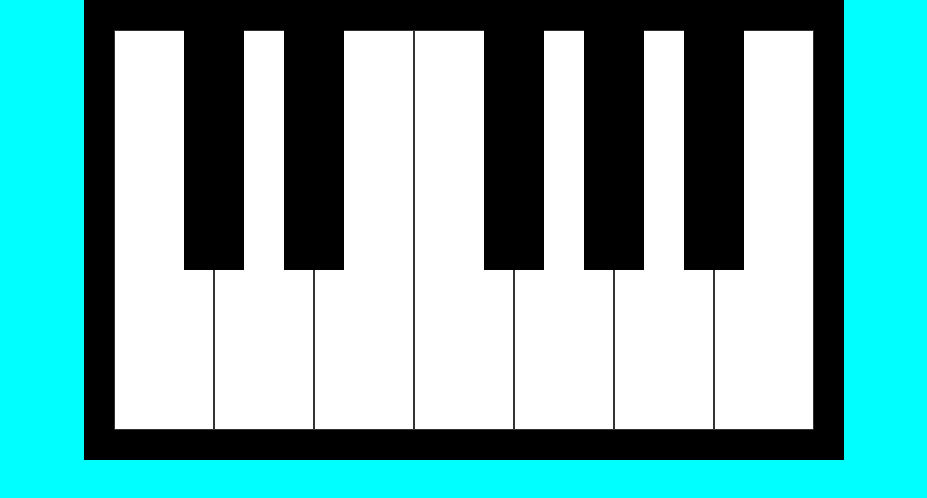
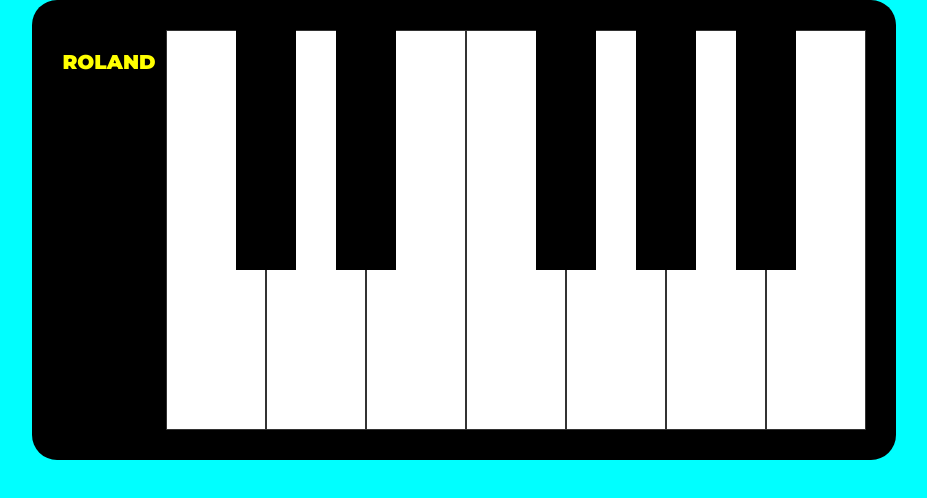
Before and after one commit to conceptdecorators/piano-javacript, a plain HTML site: page index.html in a window 1280 px wide. Shown: the whole page, without its empty margins (176-1103 px from the left). Drawn offline with Linux system fonts and the light colour scheme.

Commit message:
added roland text

```diff
--- a/index.html
+++ b/index.html
@@ -9,7 +9,7 @@
   <title>Piano</title>
   <div class="outline">
     <div class="piano">
-
+      <p>ROLAND</p>
       <div data-note="C" class="key white"></div>
     <div data-note="Db" class="key black"></div>
     <div data-note="D" class="key white"></div>
--- a/styles.css
+++ b/styles.css
@@ -1,3 +1,5 @@
+@import url('https://fonts.googleapis.com/css?family=Montserrat:900&display=swap');
+
 *, *::before, * ::after {
   box-sizing: border-box;
 }
@@ -43,4 +45,11 @@ body {
 .outline  {
   background-color: black;
   padding: 30px;
+  border-radius: 25px;
 }
+.outline p{
+  color: yellow;
+  margin-right: 10px;
+  font-family: 'Montserrat', sans-serif;
+  font-size: 20px;
+}
```
